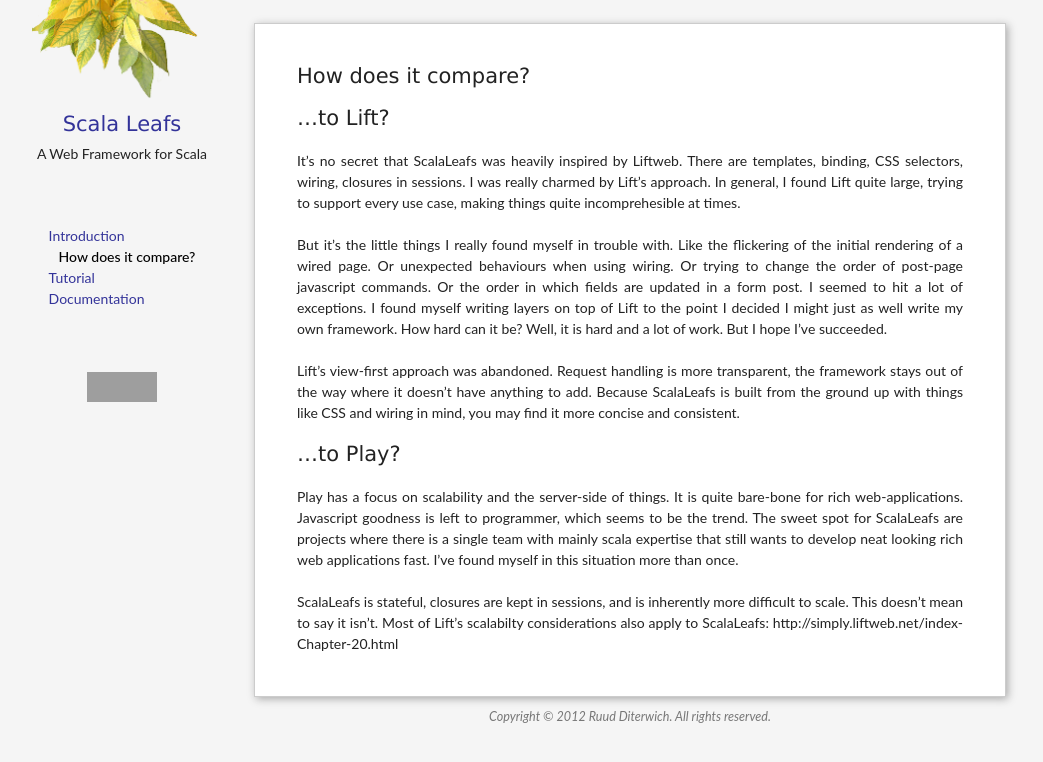
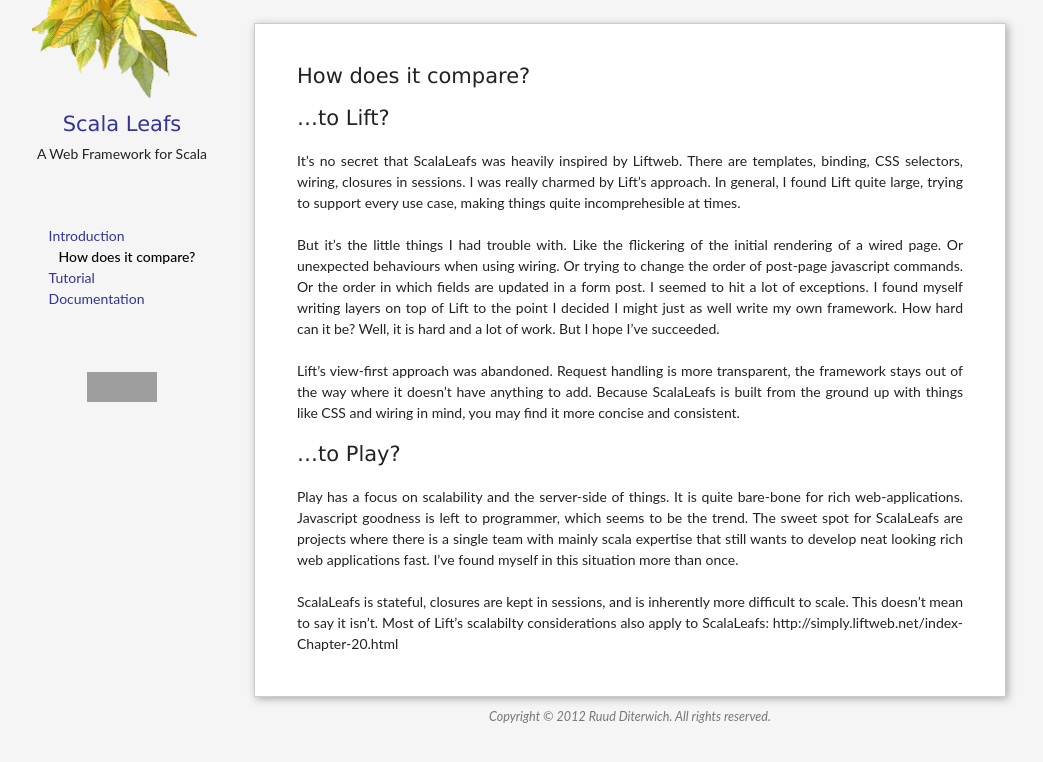
Before and after one commit to scalastuff/scalaleafs, a Jekyll site: the page built from HowDoesItCompare.md, in a window 1280 px wide. Shown: the top 762 px of the page, without its empty margins (10-1053 px from the left). Built offline with Jekyll 4.4.1, drawn with Linux system fonts in a browser that asks for light colours; grey boxes are pictures that could not be loaded.

Commit message:
Updated HowDoesItCompare.md

```diff
--- a/HowDoesItCompare.md
+++ b/HowDoesItCompare.md
@@ -9,7 +9,7 @@
 
 It's no secret that ScalaLeafs was heavily inspired by Liftweb. There are templates, binding, CSS selectors, wiring, closures in sessions. I was really charmed by Lift's approach. In general, I found Lift quite large, trying to support every use case, making things quite incomprehesible at times.
 
-But it's the little things I really found myself in trouble with. Like the flickering of the initial rendering of a wired page. Or unexpected behaviours when using wiring. Or trying to change the order of post-page javascript commands. Or the order in which fields are updated in a form post. I seemed to hit a lot of exceptions. I found myself writing layers on top of Lift to the point I decided I might just as well write my own framework. How hard can it be? Well, it is hard and a lot of work. But I hope I've succeeded.
+But it's the little things I had trouble with. Like the flickering of the initial rendering of a wired page. Or unexpected behaviours when using wiring. Or trying to change the order of post-page javascript commands. Or the order in which fields are updated in a form post. I seemed to hit a lot of exceptions. I found myself writing layers on top of Lift to the point I decided I might just as well write my own framework. How hard can it be? Well, it is hard and a lot of work. But I hope I've succeeded.
 
 Lift's view-first approach was abandoned. Request handling is more transparent, the framework stays out of the way where it doesn't have anything to add. Because ScalaLeafs is built from the ground up with things like CSS and wiring in mind, you may find it more concise and consistent.
 
```
